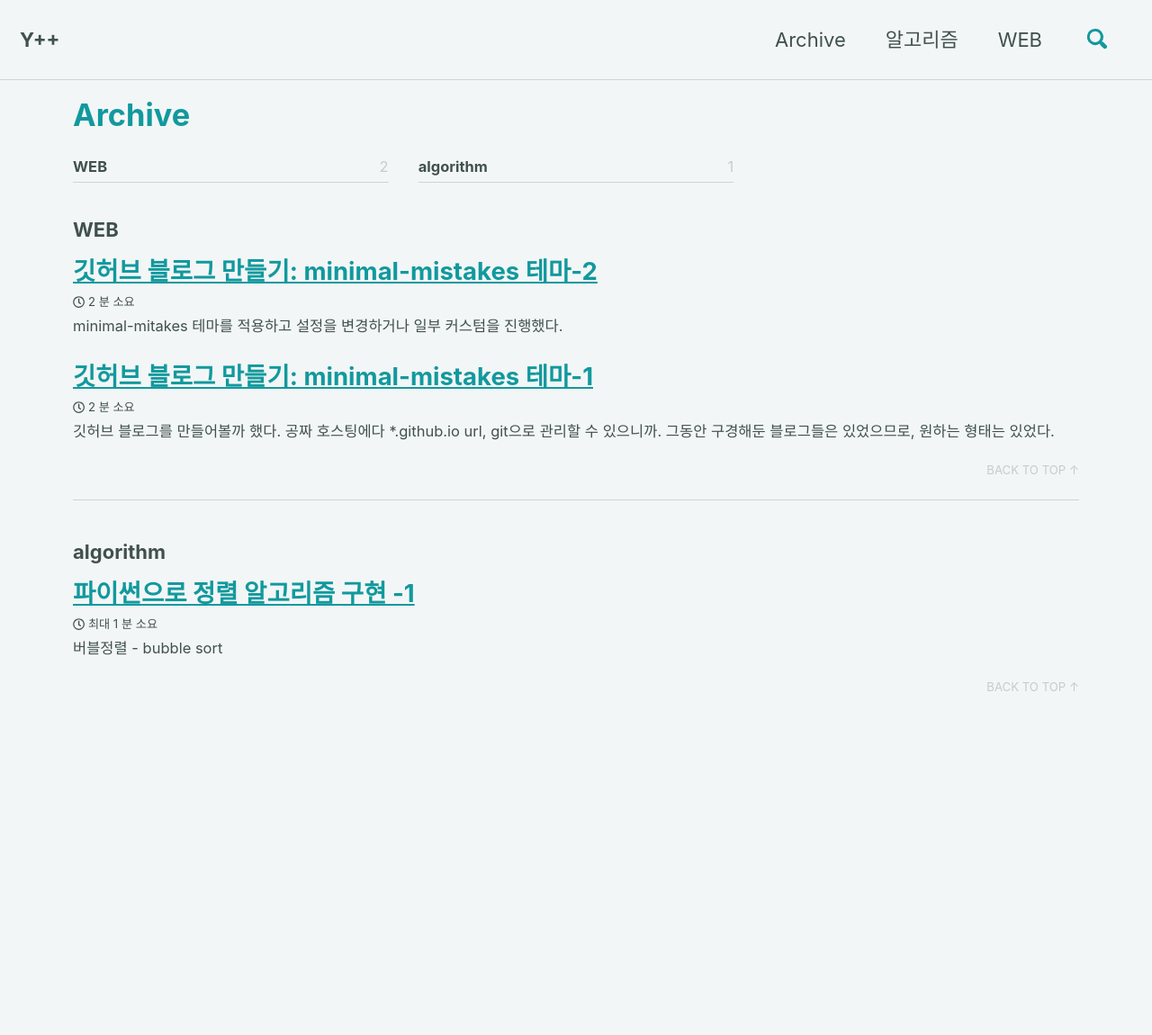
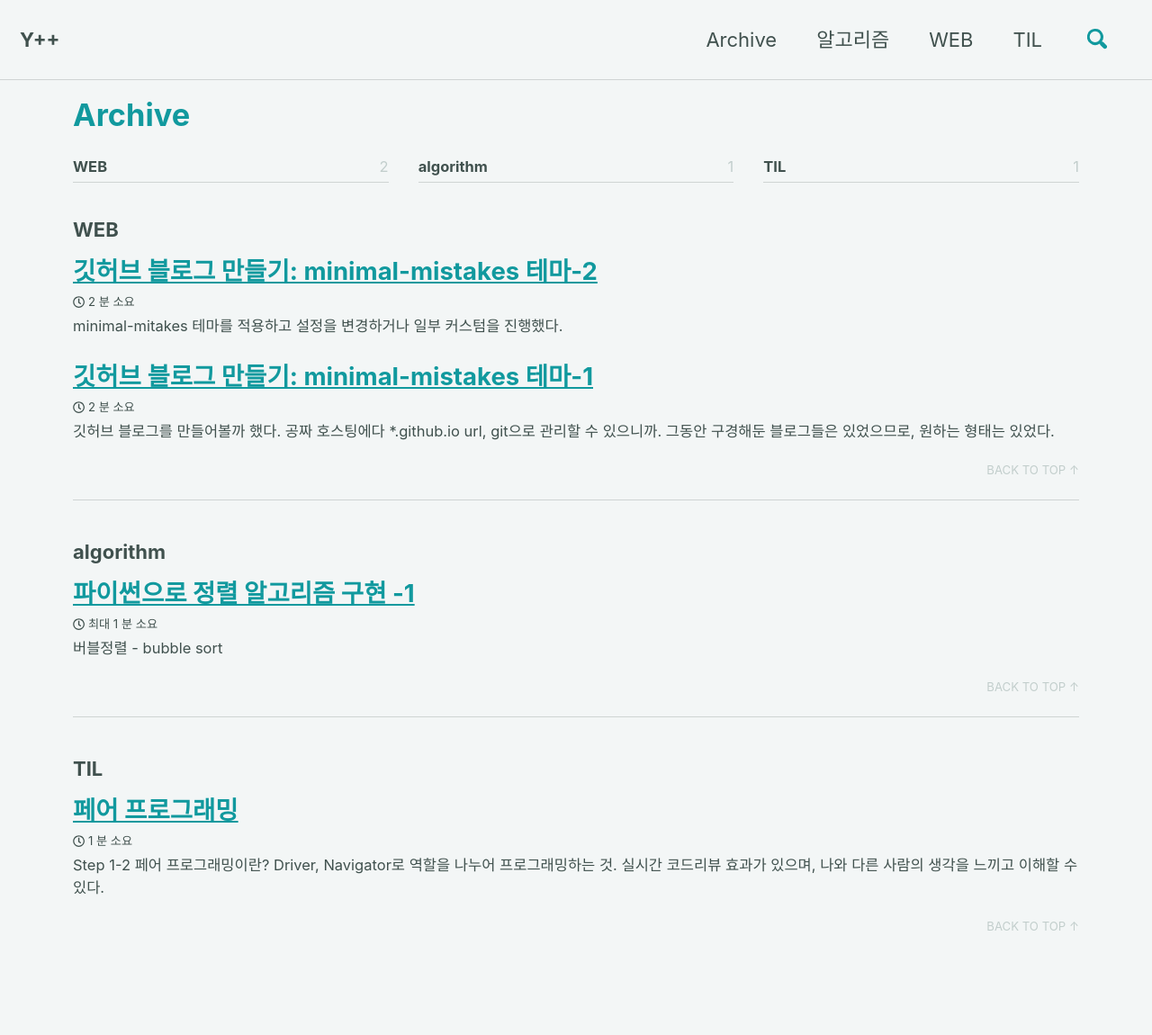
Before and after one commit to andole87/andole87.github.io, a Jekyll site: the page built from _pages/categories-archive.md, in a window 1280 px wide. Shown: the whole page at 90% size. Built offline with Jekyll 4.4.1, drawn with Linux system fonts in a browser that asks for light colours; cached includes are drawn as plain includes; before the commit the page ends 900 px from its top, so only the background shows below that; part of the change alters nothing that is shown.

Commit message:
add blog

````diff
--- a/_data/navigation.yml
+++ b/_data/navigation.yml
@@ -8,8 +8,8 @@ main:
     url: /alg/
   - title: "WEB"
     url: /web/
-  # - title: "js"
-  #   url: /jscript
+  - title: "TIL"
+    url: /til/
   # - title: ""
   #   url: /there
   # - title: "Sample Posts"
--- /dev/null
+++ b/_posts/2019-04-01-til1.md
@@ -0,0 +1,80 @@
+---
+published: true
+layout: single
+title: "페어 프로그래밍"
+category: TIL
+comments: true
+---
+## Step 1-2
+> 페어 프로그래밍이란?
+> Driver, Navigator로 역할을 나누어 프로그래밍하는 것.
+> 실시간 코드리뷰 효과가 있으며, 나와 다른 사람의 생각을 느끼고 이해할 수 있다.
+
+## 미션
+- LISP언어를 이용하여 간단한 프로그램을 만든다.
+    - 적어도 하나의 함수를 만들어야 한다.
+    - 터미널에서 실행 가능해야 한다.
+
+```bash
+$> clisp hello.lisp
+>> andole                //input
+>> hello andole          //output
+```
+
+## 학습
+이전에 LISP에 대해 들어는 보았다. 함수형 언어이며, 실용을 위해서보다는 연구를 위한 언어라고 알고 있었다. 그리고 괄호 때문에 (((((((((((((((((lisp))))))))))))))))) 처럼 geek한 언어라고만 알고 있었다.
+언어별-말-만드는-법
+![이미지](/../assets/how-to-create-horse.jpg)
+이정도만 알고 있었는데도 도움이 많이 됐다. 배경지식과 눈팅의 힘이란..
+LISP 공식 도큐멘트를 찾아서 주제별 api 설명을 참고했다.
+주로 in-out, String 섹션을 참고했다.
+
+내가 이해한 사실:
+- 괄호()는 함수를 호출하는 syntax다. function(p1,p2){}이 아니라 (function p1 p2) 형식이다.
+- 잘 알려진 인터프리터 언어와 실행구조가 비슷하다. 여러 인터프리터가 있는 모양인데, 나는 clisp를 이용했다. sbcl등 다른 환경도 있다.
+- 파이썬, 베이직의 with구문, c#의 using과 비슷한 구문이 있다.
+- 함수 선언 키워드는 defun(definition function의 약자)이다.
+- 변수 선언 키워드는 defvar(definition variable의 약자)이다.
+- (read)함수가 키보드 입력을 받는다.
+- 문자열 타입 키워드는 'string 이다.
+- 각 함수는 무조건 무언가를 '뱉어낸다'.
+
+여기까지 알아보고 미션을 해결했다.
+
+## 해결
+맥 환경에서 LISP 컴파일러를 설치했다. brew를 이용하면 꿀.
+```bash
+brew install clisp      //clisp 컴파일러 설치
+
+$>clisp xxxx.lisp       //lisp 실행
+```
+
+```lisp
+hello.lisp
+
+(defvar name (read)) //키보드 입력을 name 변수에 담는다.
+
+(defun hello-you (*name*)   // hello-you 함수를 선언한다. 매개변수는 *name*
+	(format t "hello ~(~a~) ~%" *name*) //format함수를 호출한다. ~% == \n
+)
+
+(hello-you name)    // hello-you함수를 실행한다.
+```
+(format t "hello ~(~a~) ~%" *name*) 이 부분에서 오래 걸렸다.
+format은 포맷팅, C의 printf와 비슷하다.
+%d,%s,%f 처럼
+~a, ~f, ~g 등 여러 포맷이 있다.
+~a는 ANSI 포맷으로 라는 뜻이다.
+
+자, 그런데 LISP에서는 'foo'를 출력하면 'FOO'가 나온다.
+추측컨대 'foo'라는 것이 'FOO'라는 값value를 리턴하기 때문인 것으로 보여진다.
+하지만 "foo" 는 "foo"를 출력한다. single-quote, double-quotes가 다른 역할을 한다. 'foo'는 foo라는 값을 갖고 있다가 FOO라는 값을 계산해 내는 것 같고 "foo"는 'string foo 포인터를 넘겨주는 듯 하다.
+
+스택오버플로에서 비슷한 질문이 있었다.
+문자열 변수에 double-quotes를 적용하려면 포맷팅에서 ~(~a~)를 사용한다고 했다.
+
+## 배운 것
+페어로 **프로그래밍**을 하진 못했다. 길이가 짧고 관련 요소가 많이 없어서다. 변수명은 어떻게 할지, 논리제어는 어떻게 할지, 루프는 어떻게 처리할지 등등을 고민할 기회가 있으면 좋았겠다.
+그러나 같은 목표를 위해, 잘 모르는 것에 대해서, 각자의 방식으로 접근하는 것은 재미있는 경험이었다. 각자 노하우가 드러나기도 했다. 우선시하는 것들이 드러나기도 했다.
+내가 우선시하는 것은 무조건 공식사이트. 검색도 대부분 영문으로 한다.
+파트너는 예제 중심으로 찾아보는 듯했다. 잘 히트되면 쉽게 이해하고 금방 적용할 수 있어보였다.
````
Also changed, not shown: assets/how-to-create-horse.jpg (added).
